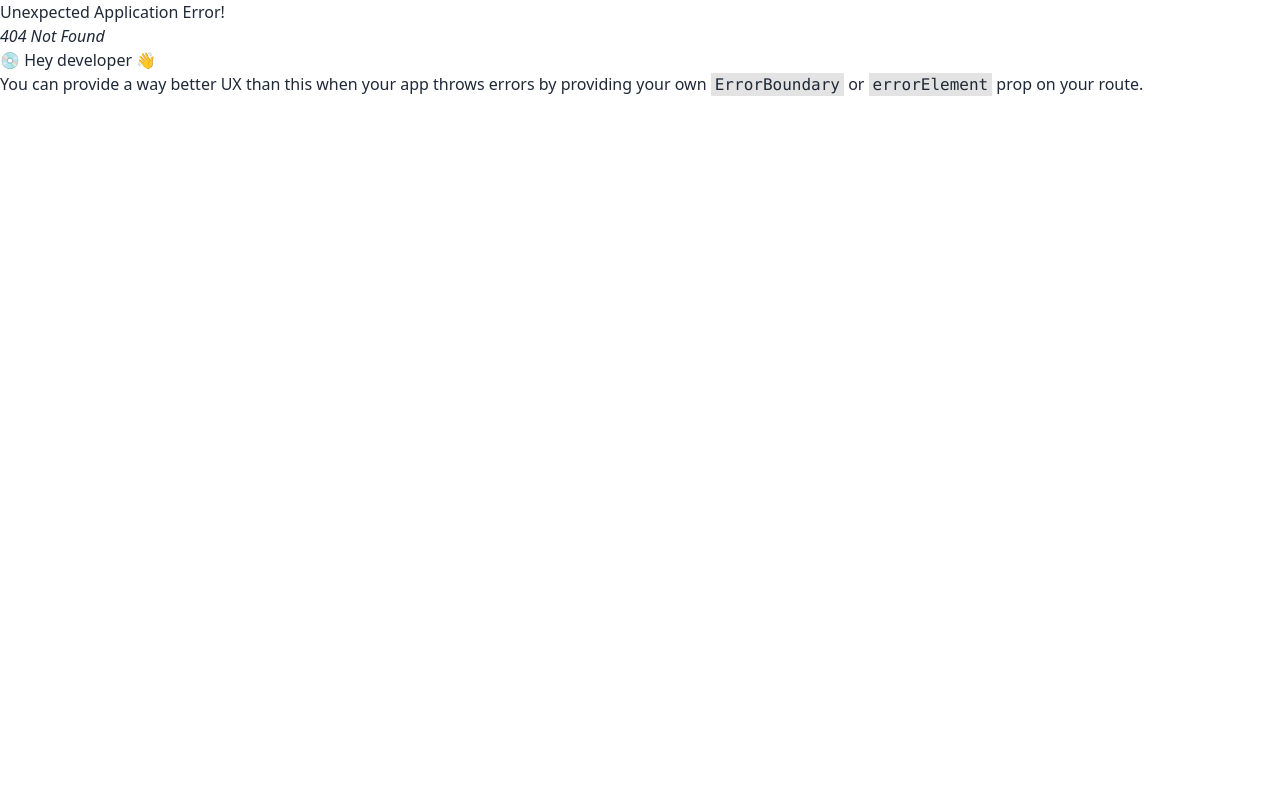
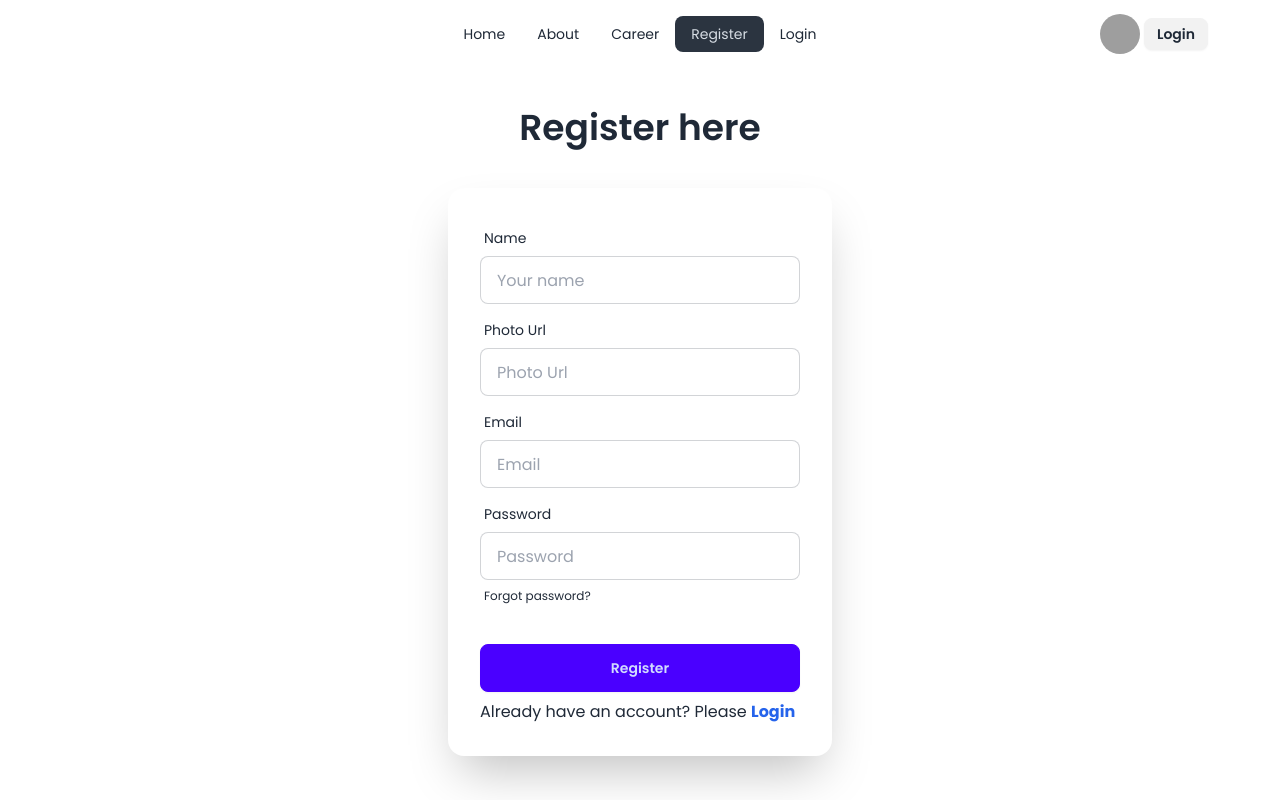
Before and after one commit to subas-roy/react-dragon-news-auth, a React (Vite) app: page /register in a window 1280 px wide. Before the commit this address had no page. Built offline with nearby package versions, Linux system fonts and the light colour scheme; grey boxes are pictures that could not be loaded.

Commit message:
Register page with form data to collect data

```diff
--- a/src/pages/Login/Login.jsx
+++ b/src/pages/Login/Login.jsx
@@ -1,10 +1,44 @@
+import { Link } from "react-router-dom";
 import Navbar from "../Shared/Navbar/Navbar";
 
 const Login = () => {
+
+  const handleLogin = (e) => {
+    e.preventDefault();
+    const name = e.form.get('name');
+    const email = e.form.get('email');
+    const password = e.form.get('password');
+  }
+
   return (
     <div>
       <Navbar/>
-      <h2>This is Login</h2>
+      <div>
+        <h2 className="text-4xl font-semibold text-center my-10">Login your account</h2>
+        <div className="card bg-base-100 w-full max-w-sm shrink-0 shadow-2xl mx-auto">
+          <form onSubmit={handleLogin} className="card-body">
+            <div className="form-control">
+              <label className="label">
+                <span className="label-text">Email</span>
+              </label>
+              <input type="email" name="email" placeholder="email" className="input input-bordered" required />
+            </div>
+            <div className="form-control">
+              <label className="label">
+                <span className="label-text">Password</span>
+              </label>
+              <input type="password" name="password" placeholder="password" className="input input-bordered" required />
+              <label className="label">
+                <a href="#" className="label-text-alt link link-hover">Forgot password?</a>
+              </label>
+            </div>
+            <div className="form-control mt-6">
+              <button className="btn btn-primary">Login</button>
+            </div>
+            <p>Don't have an account? Please <Link className="text-blue-600 font-bold mt-4" to={"/register"}>Register</Link></p>
+          </form>
+        </div>
+      </div>
     </div>
   );
 };
--- /dev/null
+++ b/src/pages/Register/Register.jsx
@@ -0,0 +1,59 @@
+import { Link } from "react-router-dom";
+import Navbar from "../Shared/Navbar/Navbar";
+
+const Register = () => {
+
+  const handleRegister = (e) => {
+    e.preventDefault();
+    const name = e.form.get('name');
+    const email = e.form.get('email');
+    const password = e.form.get('password');
+    console.log(name,email,password)
+  }
+
+  return (
+    <div>
+      <Navbar/>
+      <div>
+        <h2 className="text-4xl font-semibold text-center my-10">Register here</h2>
+        <div className="card bg-base-100 w-full max-w-sm shrink-0 shadow-2xl mx-auto">
+          <form onSubmit={handleRegister} className="card-body">
+            <div className="form-control">
+              <label className="label">
+                <span className="label-text">Name</span>
+              </label>
+              <input type="text" name="name" placeholder="Your name" className="input input-bordered" required />
+            </div>
+            <div className="form-control">
+              <label className="label">
+                <span className="label-text">Photo Url</span>
+              </label>
+              <input type="text" name="photoUrl" placeholder="Photo Url" className="input input-bordered" required />
+            </div>
+            <div className="form-control">
+              <label className="label">
+                <span className="label-text">Email</span>
+              </label>
+              <input type="email" name="email" placeholder="Email" className="input input-bordered" required />
+            </div>
+            <div className="form-control">
+              <label className="label">
+                <span className="label-text">Password</span>
+              </label>
+              <input type="password" name="password" placeholder="Password" className="input input-bordered" required />
+              <label className="label">
+                <a href="#" className="label-text-alt link link-hover">Forgot password?</a>
+              </label>
+            </div>
+            <div className="form-control mt-6">
+              <button className="btn btn-primary">Register</button>
+            </div>
+            <p>Already have an account? Please <Link className="text-blue-600 font-bold mt-4" to={"/login"}>Login</Link></p>
+          </form>
+        </div>
+      </div>
+    </div>
+  );
+};
+
+export default Register;
--- a/src/pages/Shared/Navbar/Navbar.jsx
+++ b/src/pages/Shared/Navbar/Navbar.jsx
@@ -6,6 +6,7 @@ const Navbar = () => {
     <li><NavLink to={"/"}>Home</NavLink></li>
     <li><NavLink to={"/about"}>About</NavLink></li>
     <li><NavLink to={"/career"}>Career</NavLink></li>
+    <li><NavLink to={"/register"}>Register</NavLink></li>
     <li><NavLink to={"/Login"}>Login</NavLink></li>
   </>
   return (
--- a/src/routes/Routes.jsx
+++ b/src/routes/Routes.jsx
@@ -2,6 +2,7 @@ import { createBrowserRouter } from "react-router-dom";
 import Root from "../layouts/Root";
 import Home from "../pages/Home/Home";
 import Login from "../pages/Login/Login";
+import Register from "../pages/Register/Register";
 
 const router = createBrowserRouter([
   {
@@ -16,6 +17,10 @@ const router = createBrowserRouter([
         path: "/login",
         element: <Login/>
       },
+      {
+        path: "/register",
+        element: <Register/>
+      },
     ]
   }
 ])
```
